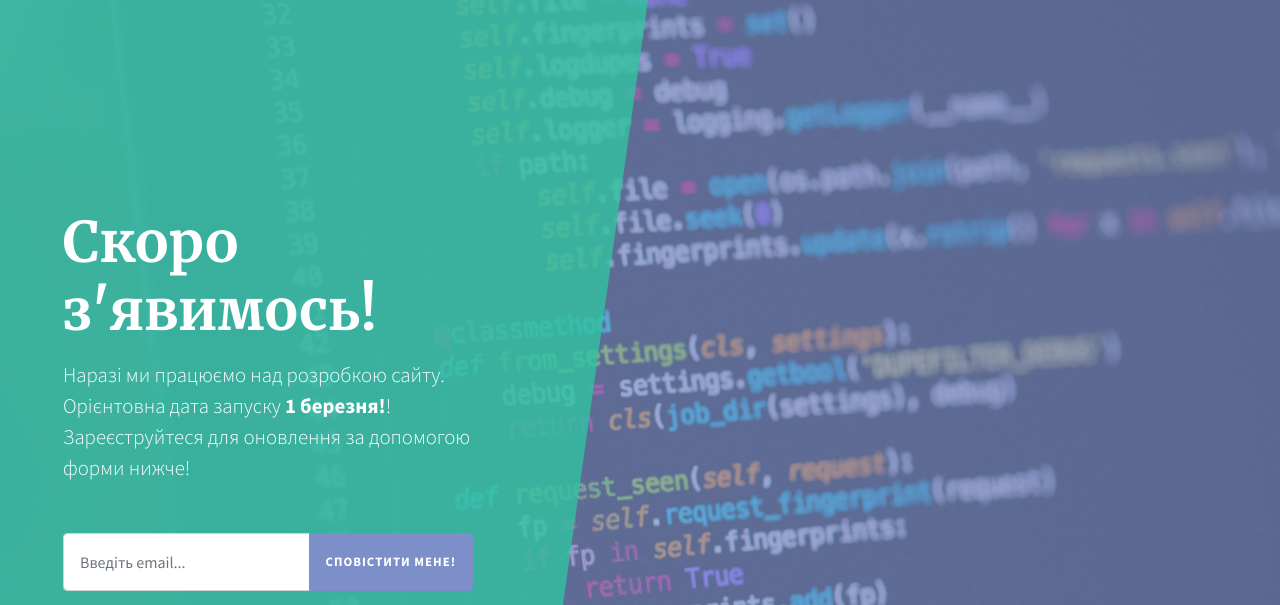
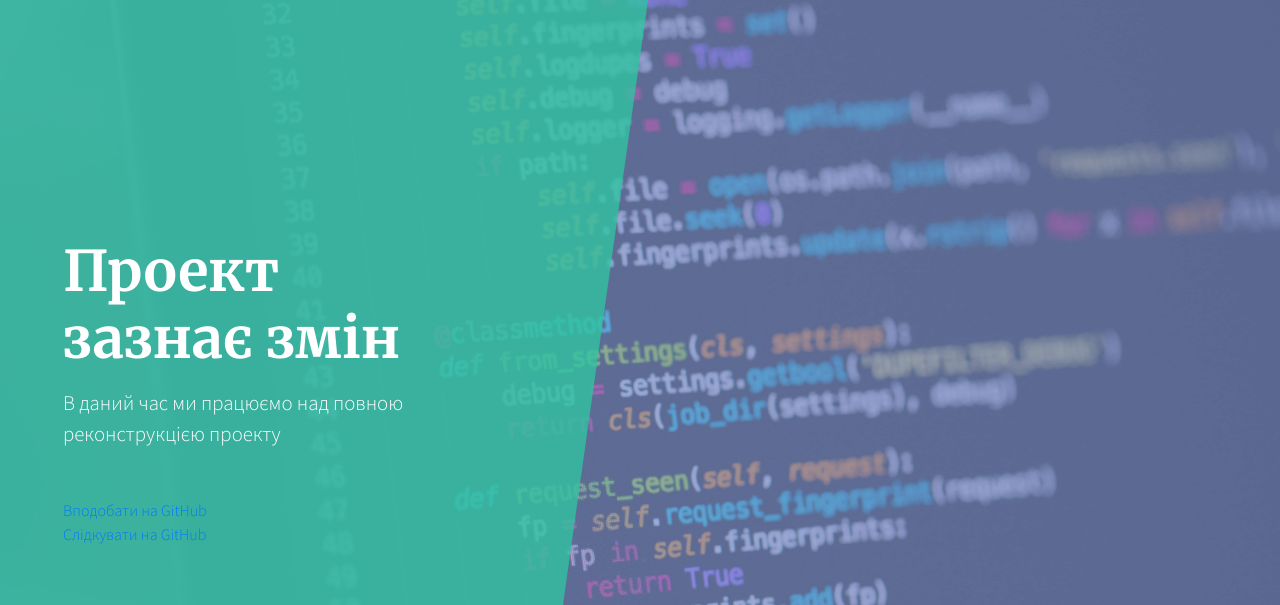
Before and after one commit to code-co-ua/code-co-ua.github.io, a website: page index.html in a window 1280 px wide. Shown: the top 605 px of the page. Drawn offline with Linux system fonts and the light colour scheme.

Commit message:
update text

```diff
--- a/index.html
+++ b/index.html
@@ -2,16 +2,15 @@
 <html lang="uk">
 
 <head>
-
     <meta charset="utf-8">
     <meta name="viewport" content="width=device-width, initial-scale=1, shrink-to-fit=no">
 
-    <title>code.co.ua - Скоро запустимось!</title>
+    <title>code.co.ua - Платформа для навчання програмуванню</title>
     <meta name="robots" content="noindex">
     <meta name="googlebot" content="noindex">
     <meta property="og:title" content="code.co.ua - Скоро запустимось!">
     <meta property="og:image" content="http://code.co.ua/img/bg-chris-ried-512801-unsplash-min.jpg">
-    <meta name="twitter:title" content="code.co.ua - Скоро запустимось!">
+    <meta name="twitter:title" content="code.co.ua - Платформа для навчання програмуванню">
     <meta name="twitter:image" content="http://code.co.ua/img/bg-chris-ried-512801-unsplash-min.jpg">
 
     <!-- Bootstrap core CSS -->
@@ -39,7 +38,7 @@
 
         gtag('config', 'UA-120149728-2');
     </script>
-
+    <script async defer src="https://buttons.github.io/buttons.js"></script>
 </head>
 
 <body>
@@ -53,23 +52,30 @@
         <div class="row h-100">
             <div class="col-12 my-auto">
                 <div class="masthead-content text-white py-5 py-md-0">
-                    <h1 class="mb-3">Скоро з'явимось!</h1>
-                    <p class="mb-5">Наразі ми працюємо над розробкою сайту. Орієнтовна дата запуску
-                        <strong>1 березня!</strong>! Зареєструйтеся для оновлення за допомогою форми нижче!</p>
-                    <script>
-                        var submitted = false;
-                    </script>
-                    <iframe name="hidden_iframe" id="hidden_iframe" style="display:none;"
-                            onload="if(submitted) {alert('Дякуємо! ми проінформуємо вас про зміни!')}"></iframe>
-                    <form action="https://docs.google.com/forms/d/e/1FAIpQLSesMTj4zAk3Oh7pOLuTde3hGm2PEuqwtyOaQtyzNXU9s6OqQQ/formResponse"
-                          method="post" class="input-group input-group-newsletter" target="hidden_iframe"
-                          onsubmit="submitted=true;">
-                        <input type="email" name="emailAddress" class="form-control" placeholder="Введіть email..."
-                               aria-label="Введіть email..." aria-describedby="basic-addon">
-                        <div class="input-group-append">
-                            <button class="btn btn-secondary" type="submit">Сповістити Мене!</button>
-                        </div>
-                    </form>
+                    <h1 class="mb-3">Проект зазнає змін</h1>
+                    <p class="mb-5">
+                        В даний час ми працюємо над повною реконструкцією проекту
+                    </p>
+                    <ul class="list-unstyled">
+                        <li>
+                            <a class="github-button"
+                               href="https://github.com/code-co-ua/code.co.ua"
+                               data-size="large"
+                               data-show-count="true"
+                               aria-label="Star code-co-ua/code.co.ua on GitHub">
+                                Вподобати на GitHub
+                            </a>
+                        </li>
+                        <li>
+                            <a class="github-button"
+                               href="https://github.com/code-co-ua/code.co.ua/subscription"
+                               data-size="large"
+                               data-show-count="true"
+                               aria-label="Watch code-co-ua/code.co.ua on GitHub">
+                                Слідкувати на GitHub
+                            </a>
+                        </li>
+                    </ul>
                 </div>
             </div>
         </div>
```
Also changed, not shown: 1 other file.
